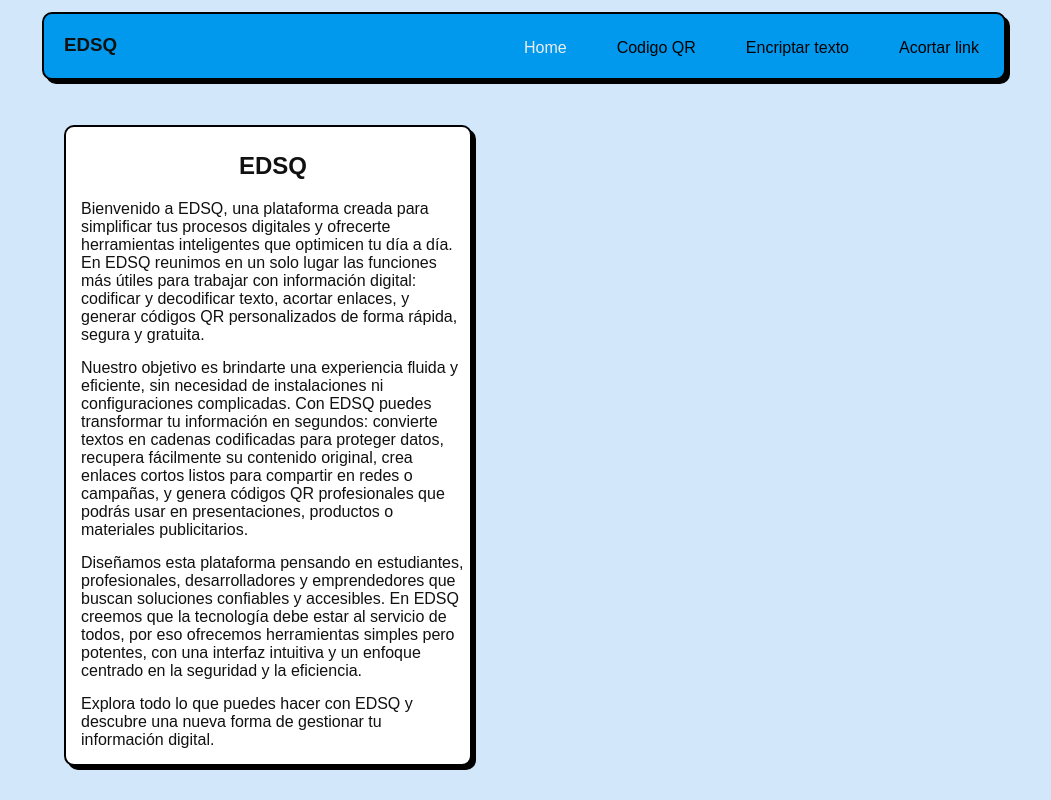
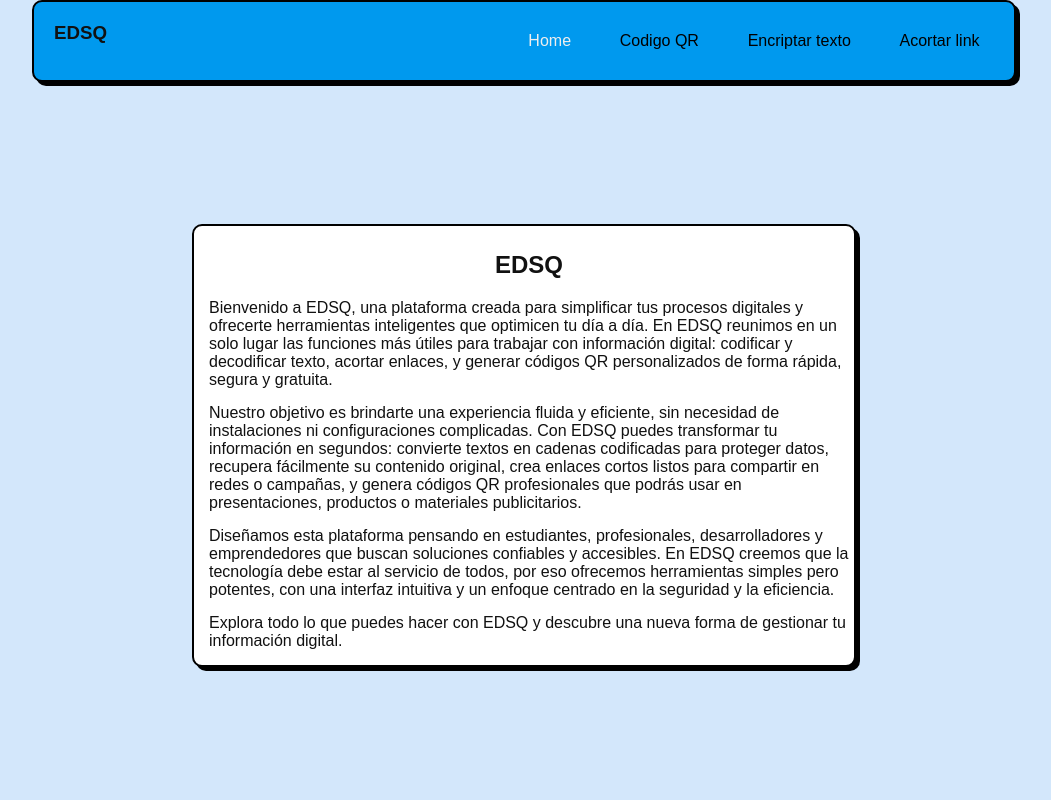
Before and after one commit to jhonatan-jaimes/front-crypt, a React (Vite) app: page / in a window 1280 px wide. Shown: the whole page, without its empty margins (116-1167 px from the left). Built offline with nearby package versions, Linux system fonts and the light colour scheme; no server answers.

Commit message:
refactor factores visibles en la app

```diff
--- a/src/assets/component/form/Form.module.css
+++ b/src/assets/component/form/Form.module.css
@@ -7,7 +7,7 @@
 
 .contain {
   width: 50%;
-  min-width: 240px;
+  min-width: 500px;
   padding: 10px;
   border: 2px solid black;
   box-shadow: 4px 4px 0px rgb(0, 0, 0);
--- a/src/assets/component/nav/Nav.module.css
+++ b/src/assets/component/nav/Nav.module.css
@@ -1,9 +1,11 @@
 .navContain {
-  height: 8vh;
-  width: 75%;
+  max-width: 75%;
+  min-width: 500px;
+  padding: 10px;
   margin: auto;
   background-color: #09e;
   display: flex;
+  flex-wrap: wrap;
   justify-content: space-between;
   border: 2px solid black;
   box-shadow: 4px 4px 0px black;
@@ -12,13 +14,14 @@
 
 .navLinkCont {
   display: flex;
+  min-width: 500px;
 }
 
 .linkNav {
   margin: auto;
   color: #000;
   cursor: pointer;
-  padding: 25px;
+  padding: 20px;
   text-decoration: none;
 }
 
@@ -27,7 +30,7 @@
   color: #eee;
   cursor: pointer;
   border-radius: 5px;
-  padding: 25px;
+  padding: 20px;
   text-decoration: none;
 }
 
@@ -40,6 +43,5 @@
 }
 
 .tituloNav {
-  padding: 20px;
-  align-items: center;
+  padding: 10px;
 }
--- a/src/assets/component/short-form/Short.module.css
+++ b/src/assets/component/short-form/Short.module.css
@@ -1,6 +1,6 @@
 .divForm {
     width: 50%;
-    min-width: 240px;
+    min-width: 500px;
     padding: 10px;
     border: 2px solid black;
     box-shadow: 4px 4px 0px rgb(0, 0, 0);
--- a/src/assets/pages/crypto-page/Crypto.module.css
+++ b/src/assets/pages/crypto-page/Crypto.module.css
@@ -1,6 +1,6 @@
 .cryptoContain {
   margin-top: 10px;
-  width: 60%;
+  width: 100%;
   height: calc(90vh - 10px);
   align-content: center;
 }
--- a/src/assets/pages/home-page/Home.module.css
+++ b/src/assets/pages/home-page/Home.module.css
@@ -1,13 +1,13 @@
 .pageGeneral {
     margin-top: 10px;
-    width: 60%;
+    width: 100%;
     height: calc(90vh - 10px);
     align-content: center;
 }
 
 .divParrafo {
-    width: 50%;
-    min-width: 240px;
+    max-width: 50%;
+    min-width: 500px;
     padding: 10px;
     border: 2px solid black;
     box-shadow: 4px 4px 0px rgb(0, 0, 0);
--- a/src/assets/pages/qr-page/QrPage.module.css
+++ b/src/assets/pages/qr-page/QrPage.module.css
@@ -1,6 +1,6 @@
 .pageGeneral {
     margin-top: 10px;
-    width: 60%;
+    width: 100%;
     height: calc(90vh - 10px);
     align-content: center;
 }
--- a/src/assets/pages/short-page/ShortPage.module.css
+++ b/src/assets/pages/short-page/ShortPage.module.css
@@ -1,6 +1,6 @@
 .divGeneral {
     margin-top: 10px;
-    width: 60%;
+    width: 100%;
     height: calc(90vh - 10px);
     align-content: center;
 }
```
